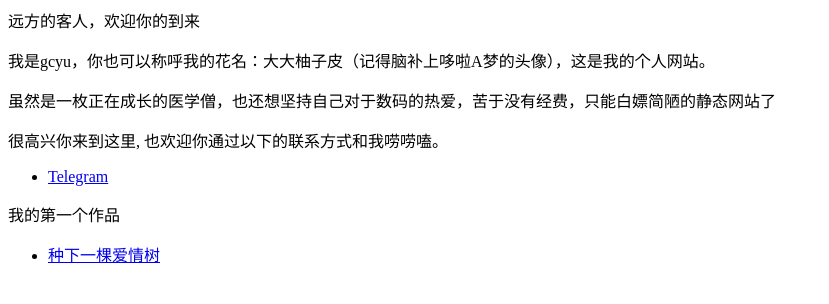
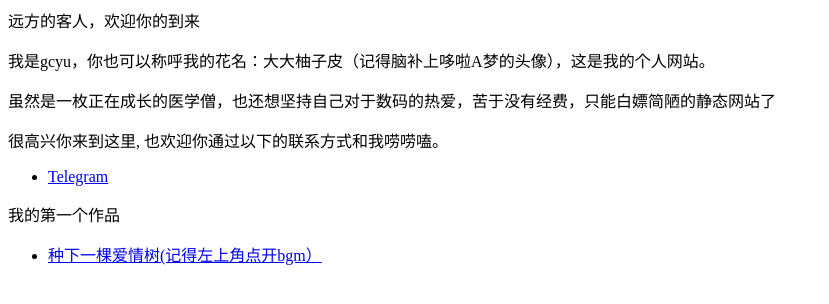
Before and after one commit to yguanc/yguanc.github.io, a plain HTML site: page index.html in a window 1280 px wide. Shown: the whole page, without its empty margins (0-829 px from the left). Drawn offline with Linux system fonts and the light colour scheme.

Commit message:
Update index.html

```diff
--- a/index.html
+++ b/index.html
@@ -8,5 +8,5 @@
 </ul>
 <p>我的第一个作品</p>
 <ul>
-  <li> <a href="https://yguanc.github.io/LoveTree">种下一棵爱情树</a> </li>
+  <li> <a href="https://yguanc.github.io/LoveTree">种下一棵爱情树(记得左上角点开bgm）</a> </li>
 </ul>
```
